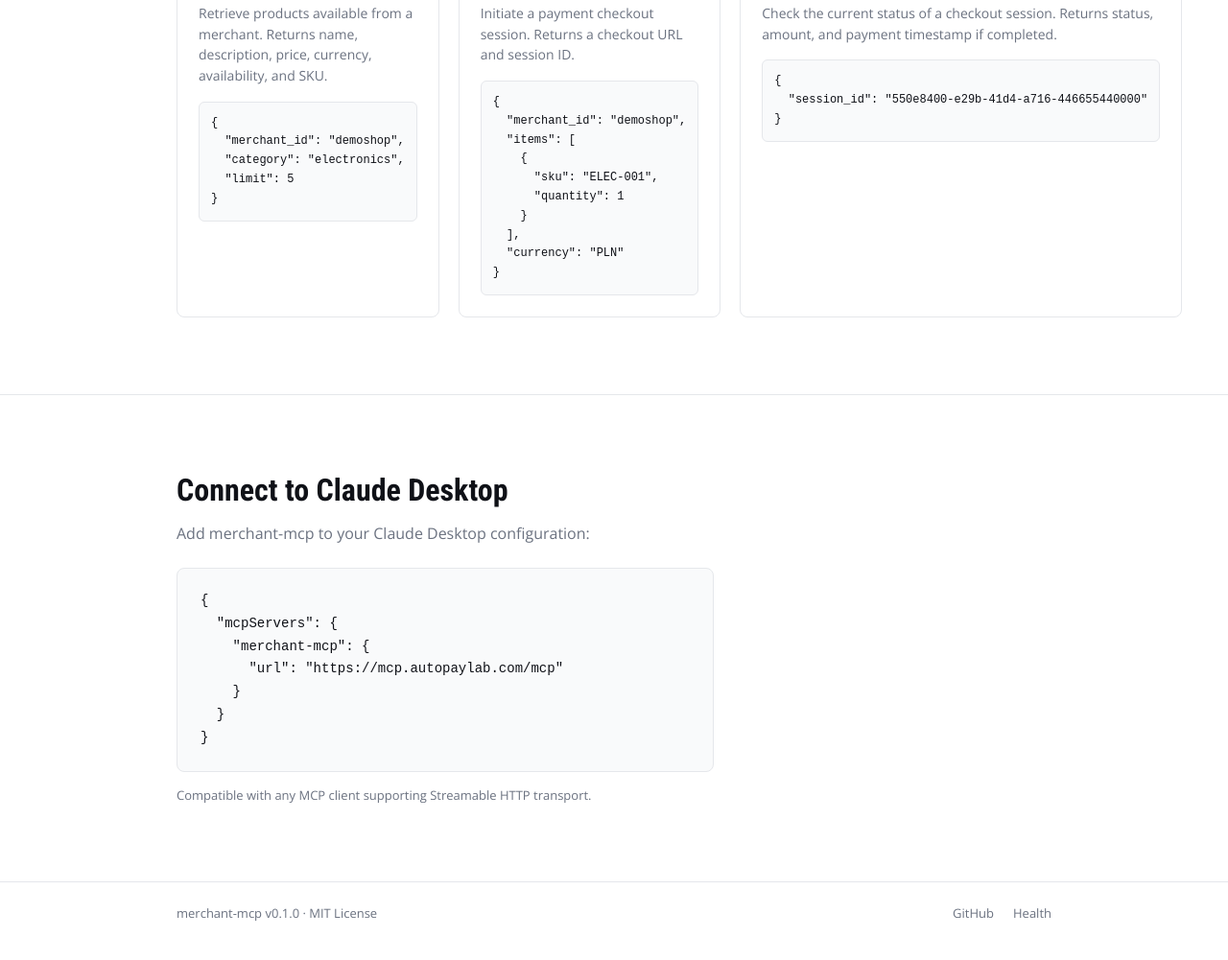
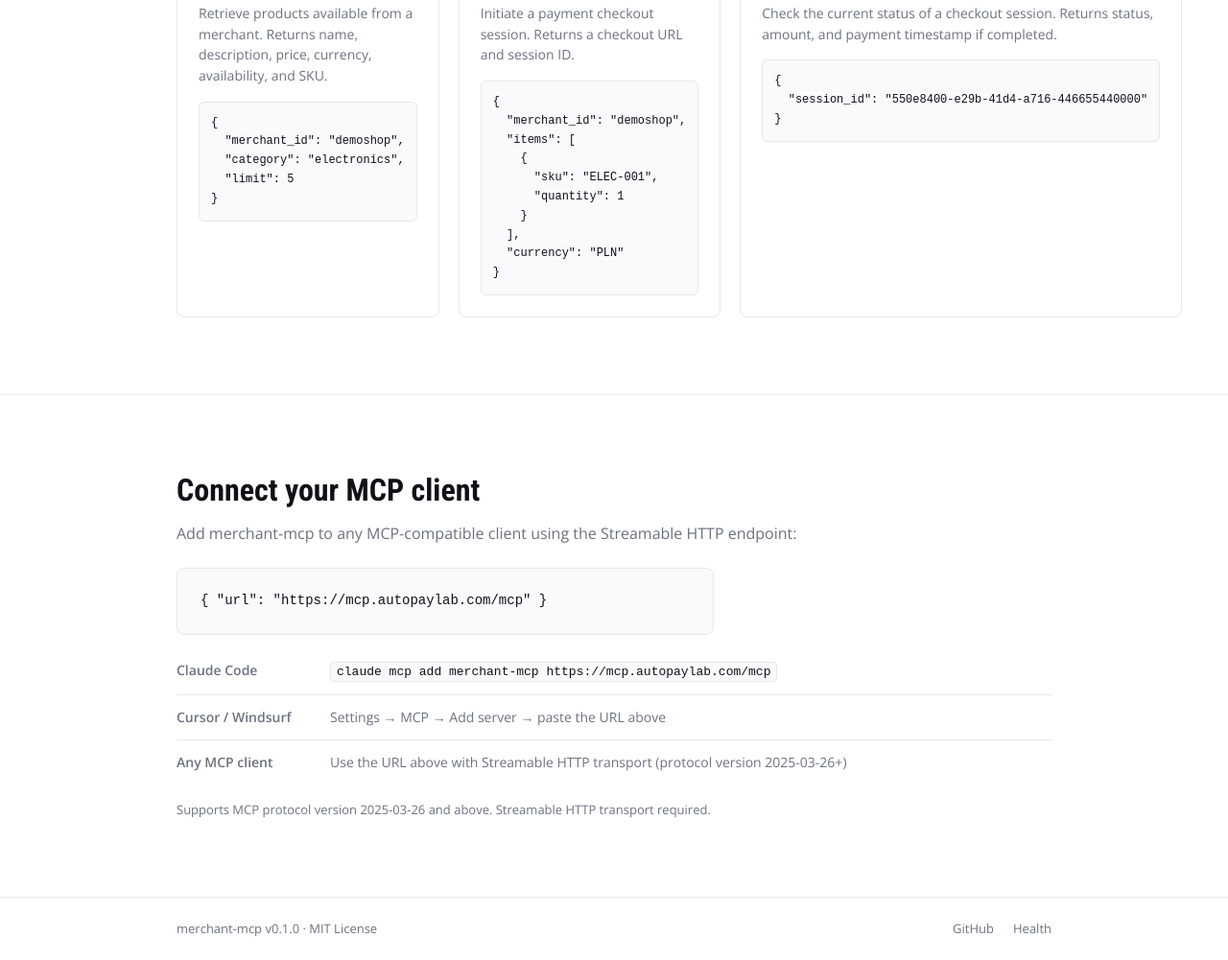
Before and after one commit to autopaylab/merchant-mcp, a website: page public/index.html in a window 1280 px wide. Shown: the part 1212-2213 px from the top of the page at 96% size. Drawn offline with nearby package versions, Linux system fonts and the light colour scheme.

Commit message:
fix: update connect section for all MCP clients

```diff
--- a/public/index.html
+++ b/public/index.html
@@ -264,6 +264,45 @@
       color: var(--text-secondary);
     }
 
+    .connect-clients {
+      width: 100%;
+      border-collapse: collapse;
+      margin-bottom: 16px;
+    }
+
+    .connect-clients tr {
+      border-bottom: 1px solid var(--border);
+    }
+
+    .connect-clients tr:last-child {
+      border-bottom: none;
+    }
+
+    .connect-clients td {
+      padding: 12px 0;
+      font-size: 14px;
+      color: var(--text-secondary);
+      vertical-align: top;
+    }
+
+    .client-label {
+      font-weight: 600;
+      color: var(--text-primary);
+      white-space: nowrap;
+      padding-right: 24px;
+      width: 160px;
+    }
+
+    .connect-clients code {
+      font-family: 'Courier New', Courier, monospace;
+      font-size: 13px;
+      background: var(--code-bg);
+      border: 1px solid var(--border);
+      border-radius: 4px;
+      padding: 2px 6px;
+      color: var(--text-primary);
+    }
+
     /* ── Footer ───────────────────────────────── */
     footer {
       border-top: 1px solid var(--border);
@@ -402,16 +441,26 @@
   <!-- Connect -->
   <section class="connect">
     <div class="container">
-      <h2>Connect to Claude Desktop</h2>
-      <p class="connect-intro">Add merchant-mcp to your Claude Desktop configuration:</p>
-      <pre>{
-  "mcpServers": {
-    "merchant-mcp": {
-      "url": "https://mcp.autopaylab.com/mcp"
-    }
-  }
-}</pre>
-      <p class="connect-note">Compatible with any MCP client supporting Streamable HTTP transport.</p>
+      <h2>Connect your MCP client</h2>
+      <p class="connect-intro">Add merchant-mcp to any MCP-compatible client using the Streamable HTTP endpoint:</p>
+      <pre>{ "url": "https://mcp.autopaylab.com/mcp" }</pre>
+      <table class="connect-clients">
+        <tbody>
+          <tr>
+            <td class="client-label">Claude Code</td>
+            <td><code>claude mcp add merchant-mcp https://mcp.autopaylab.com/mcp</code></td>
+          </tr>
+          <tr>
+            <td class="client-label">Cursor / Windsurf</td>
+            <td>Settings → MCP → Add server → paste the URL above</td>
+          </tr>
+          <tr>
+            <td class="client-label">Any MCP client</td>
+            <td>Use the URL above with Streamable HTTP transport (protocol version 2025-03-26+)</td>
+          </tr>
+        </tbody>
+      </table>
+      <p class="connect-note">Supports MCP protocol version 2025-03-26 and above. Streamable HTTP transport required.</p>
     </div>
   </section>
 
```
